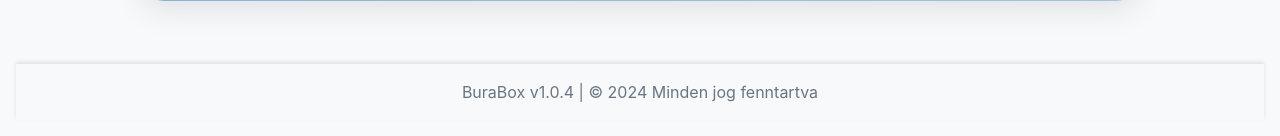
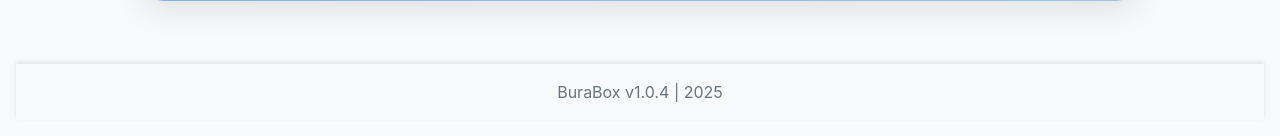
Before and after one commit to hiimdavta/burabox, a Flask app: page / in a window 1280 px wide. Shown: the part 664-800 px from the top of the page. Run offline with Flask 3, Linux system fonts and the light colour scheme; some libraries are stand-ins or nearby versions.

Commit message:
Footer évszám frissítése 2025-re és copyright szöveg eltávolítása

```diff
--- a/templates/base.html
+++ b/templates/base.html
@@ -346,7 +346,7 @@
     <!-- Footer -->
     <footer class="footer mt-auto py-3 bg-light">
         <div class="container text-center">
-            <span class="text-muted">BuraBox v1.0.4 | &copy; 2024 Minden jog fenntartva</span>
+            <span class="text-muted">BuraBox v1.0.4 | 2025</span>
         </div>
     </footer>
 
```
